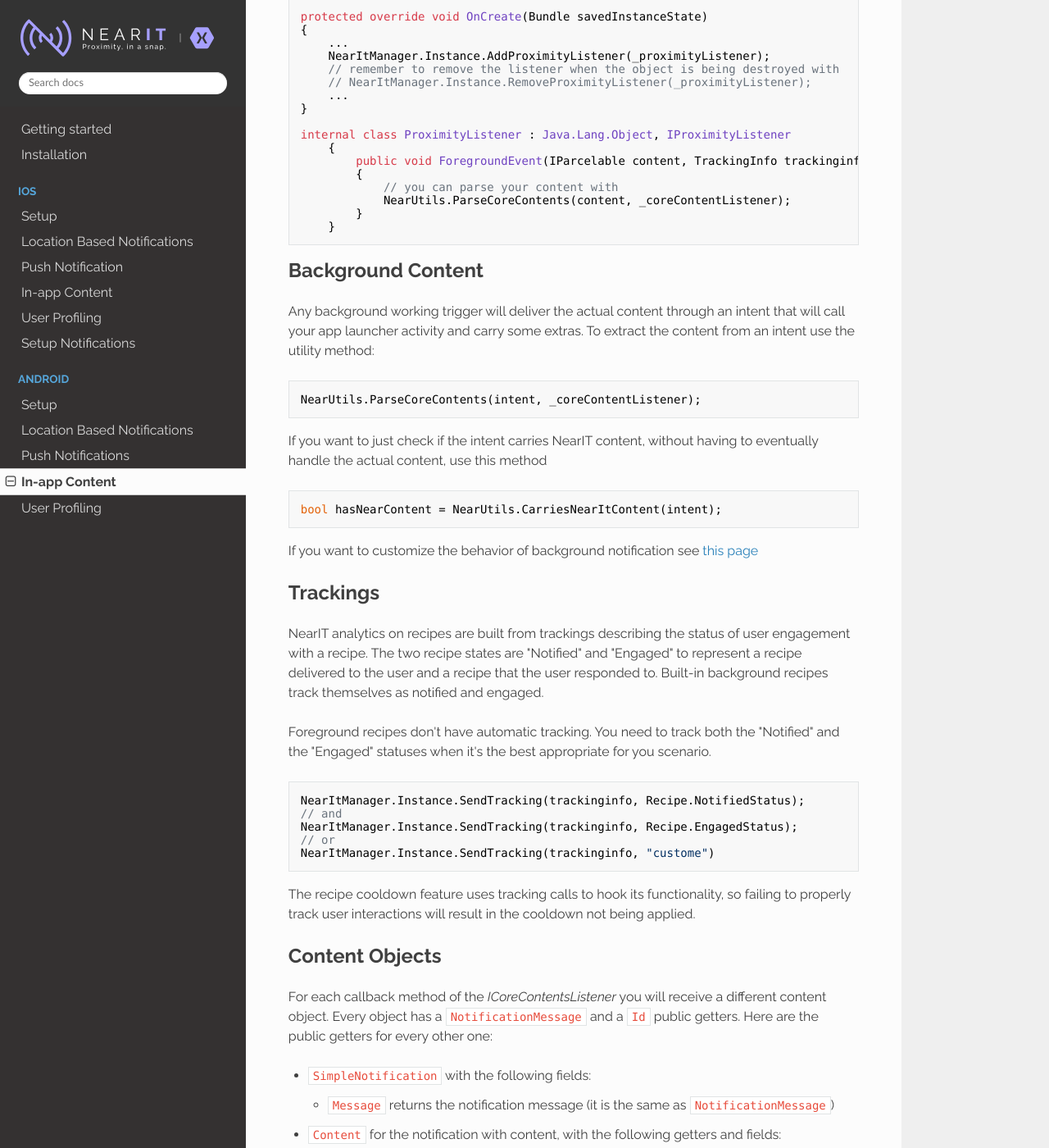
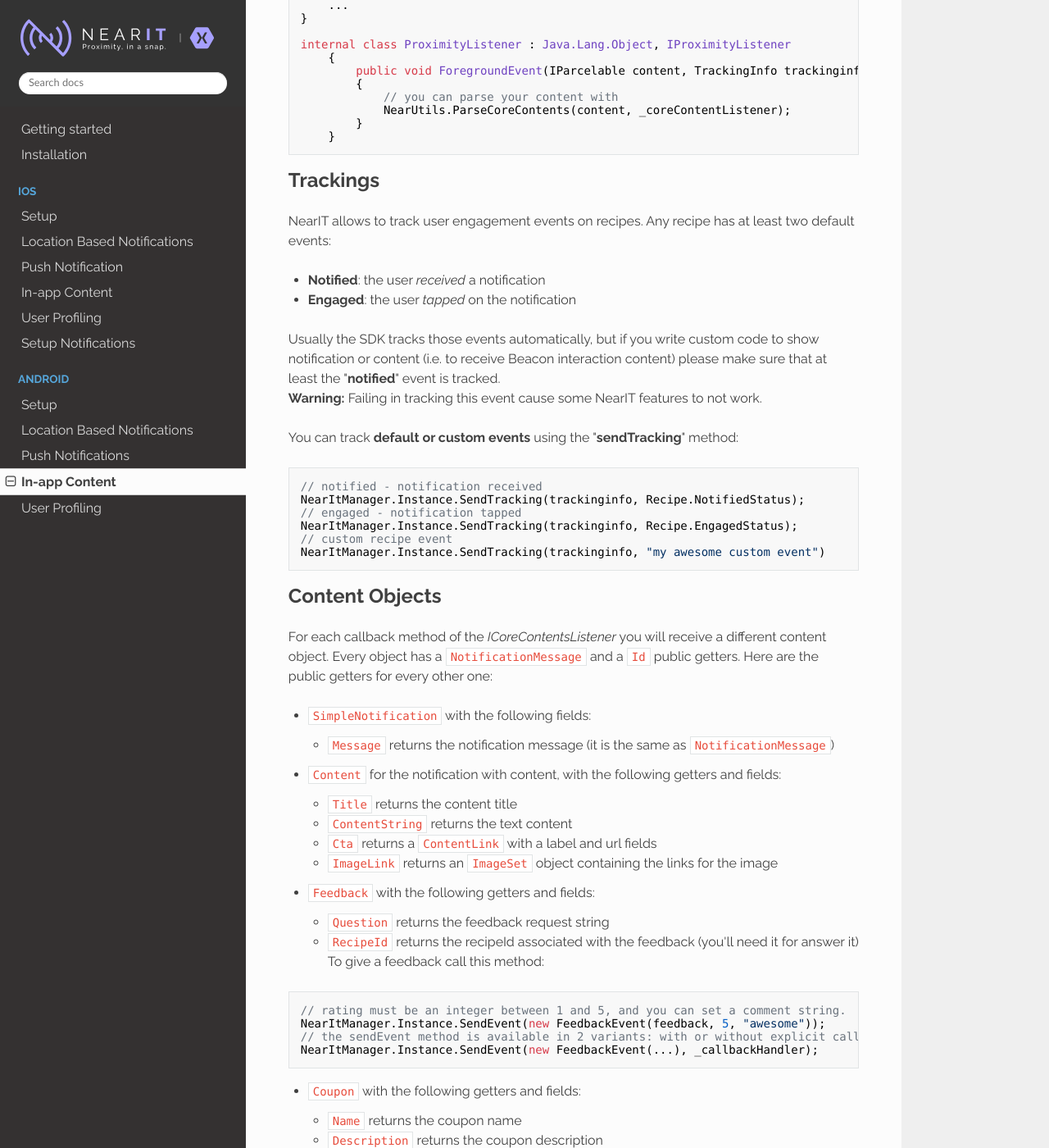
Before and after one commit to nearit/Xamarin-SDK, an MkDocs documentation site: the page built from docs/android/in-app-content.md, in a window 1280 px wide and 1400 px high, scrolled down 770 px. Shown: the whole window at 82% size. Built offline with MkDocs 1.6.1, drawn with Linux system fonts in a browser that asks for light colours; nearby versions of some CDN libraries; old or Windows-style settings are respelled for this version of MkDocs; some of the changed text lies outside the part shown.

Commit message:
various small improvements: - Nuget --> NuGet - directly link GitHub repository for dlls - explain permission and location requirements before start radar - remove reference to custom notifications - refactor in-app content instructions according to latest native docs style

````diff
--- a/docs/android/in-app-content.md
+++ b/docs/android/in-app-content.md
@@ -1,21 +1,17 @@
 # Handle In-app Content (Android)
 
-NearIT takes care of delivering content at the right time, you will just need to handle content presentation.
+After an user **taps on a notification**, you will receive content through an intent to your app launcher activity. If you want to just check if the intent carries NearIT content use this method:
+```csharp
+bool hasNearContent = NearUtils.CarriesNearItContent(intent);
+```
+To extract the content from an intent use the utility method:
+```csharp
+NearUtils.ParseCoreContents(intent, _coreContentListener);
+```
 
-## Foreground vs Background
-
-Recipes either deliver content in background or in foreground but not both. Check this table to see how you will be notified.
-
-| Type of trigger                  | Delivery           |
-|----------------------------------|--------------------|
-| Push (immediate or scheduled)    | Background intent  |
-| Enter and Exit on geofences      | Background intent  |
-| Enter and Exit on beacon regions | Background intent  |
-| Enter in a specific beacon range | Proximity listener (foreground) |
-
-## Foreground Content
-
-To receive foreground content (e.g. ranging recipes) set a proximity listener with the method
+## Beacon Interaction Content
+Beacon interaction (beacon ranging) is a peculiar trigger that works only when your app is in the foreground.
+<br>To receive this kind of content set a **proximity listener** with the method:
 ```csharp
 
 ProximityListener _proximityListener;
@@ -39,34 +35,26 @@ internal class ProximityListener : Java.Lang.Object, IProximityListener
     }
 ```
 
-## Background Content
-
-Any background working trigger will deliver the actual content through an intent that will call your app launcher activity and carry some extras.
-To extract the content from an intent use the utility method:
-```csharp
-NearUtils.ParseCoreContents(intent, _coreContentListener);
-```
-If you want to just check if the intent carries NearIT content, without having to eventually handle the actual content, use this method
-```csharp
-bool hasNearContent = NearUtils.CarriesNearItContent(intent);
-```
-
-If you want to customize the behavior of background notification see [this page](custom-bkg-notification.md)
-
 ## Trackings
 
-NearIT analytics on recipes are built from trackings describing the status of user engagement with a recipe. The two recipe states are "Notified" and "Engaged" to represent a recipe delivered to the user and a recipe that the user responded to.
-Built-in background recipes track themselves as notified and engaged.
+NearIT allows to track user engagement events on recipes. Any recipe has at least two default events:
 
-Foreground recipes don't have automatic tracking. You need to track both the "Notified" and the "Engaged" statuses when it's the best appropriate for you scenario.
+  - **Notified**: the user *received* a notification
+  - **Engaged**: the user *tapped* on the notification
+
+Usually the SDK tracks those events automatically, but if you write custom code to show notification or content (i.e. to receive Beacon interaction content) please make sure that at least the "**notified**" event is tracked.
+<br>**Warning:** Failing in tracking this event cause some NearIT features to not work.
+
+
+You can track **default or custom events** using the "**sendTracking**" method:
 ```java
+// notified - notification received
 NearItManager.Instance.SendTracking(trackinginfo, Recipe.NotifiedStatus);
-// and
+// engaged - notification tapped
 NearItManager.Instance.SendTracking(trackinginfo, Recipe.EngagedStatus);
-// or
-NearItManager.Instance.SendTracking(trackinginfo, "custome")
+// custom recipe event
+NearItManager.Instance.SendTracking(trackinginfo, "my awesome custom event")
 ```
-The recipe cooldown feature uses tracking calls to hook its functionality, so failing to properly track user interactions will result in the cooldown not being applied.
 
 ## Content Objects
 
````
Also changed, not shown: docs/android/location-based-notifications.md (+12 -12 lines), docs/android/push-notifications.md (+4 -4 lines), docs/android/setup.md (+3 -3 lines).
